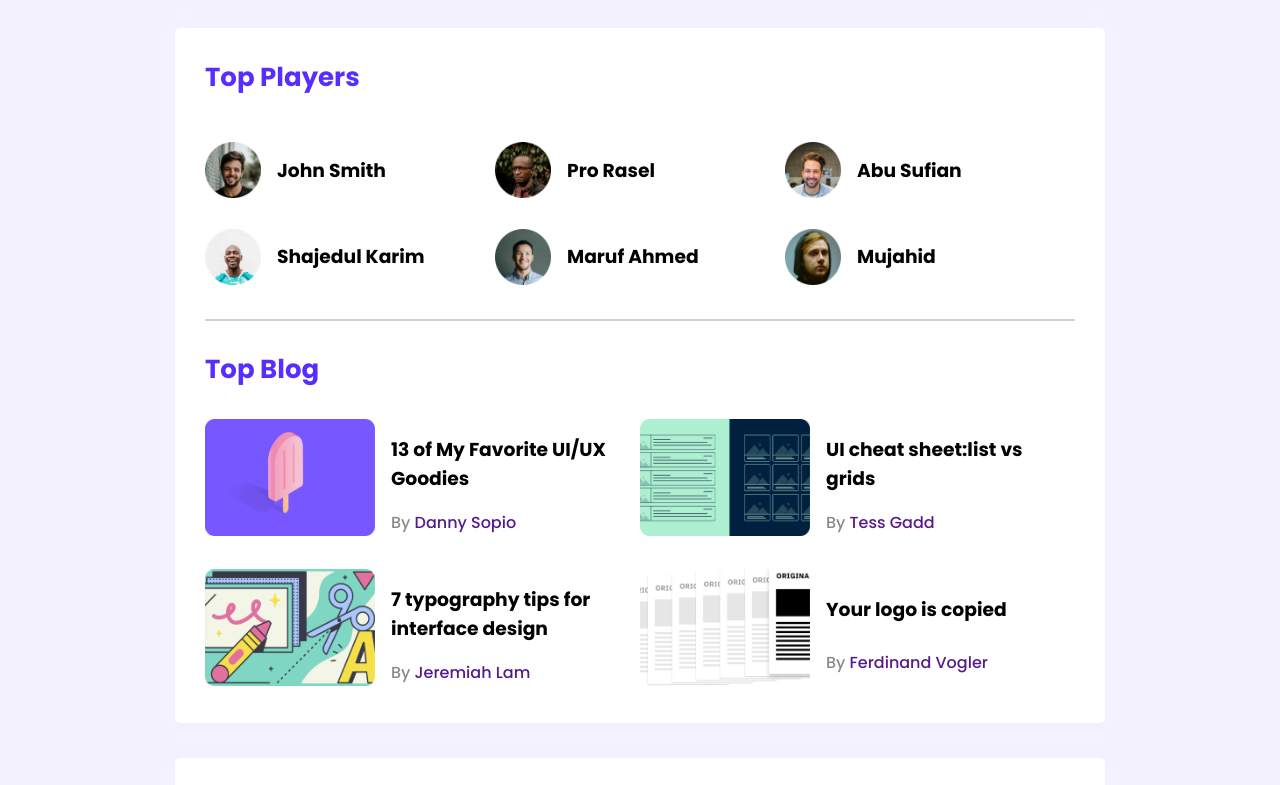
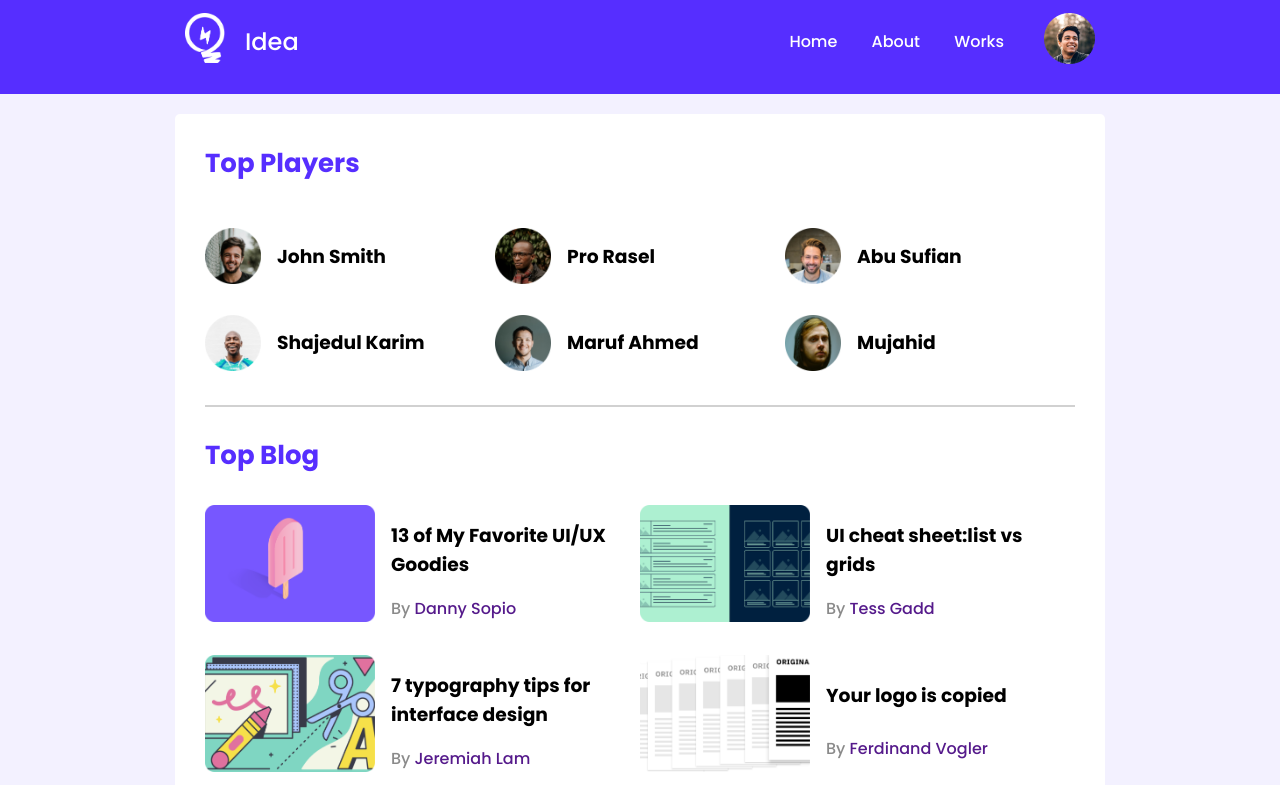
Before and after one commit to Naim-Rana/leader-board-css3, a plain HTML site: page index.html in a window 1280 px wide. Shown: the top 785 px of the page. Drawn offline with Linux system fonts and the light colour scheme.

Commit message:
added header and full nav bar

```diff
--- a/index.html
+++ b/index.html
@@ -8,14 +8,34 @@
     <!-- stylesheet -->
     <link rel="stylesheet" href="./styles/style.css">
 
+    <link rel="stylesheet" href="./styles/nav-style.css">
     <!-- font awesome logo -->
     <script src="https://kit.fontawesome.com/098e6f4764.js" crossorigin="anonymous"></script>
 </head>
 <body>
     <header>
-
+        <nav>
+            <div class="left-nav">
+                <div class="left-nav-logo">
+                    <img src="./images/icons/logo.png" alt="">
+                </div>
+                <p>Idea</p>
+            </div>
+            <div class="right-nav">
+                <div class="right-nav-ul">
+                    <ul>
+                        <li><a href="#">Home</a></li>
+                        <li><a href="#">About</a></li>
+                        <li><a href="#">Works</a></li>
+                    </ul>
+                </div>
+                <div class="right-nav-profile"><span><a href="#"><img src="./images/icons/profile.png" alt=""></a></span></div>
+            </div>
+        </nav>
     </header>
-    <!-- header end -->
+    <!-- ----------------------
+                 header end
+        -------------------- -->
     <main>
         <!--------------------------------------
              top players and top blogs start
--- /dev/null
+++ b/styles/nav-style.css
@@ -0,0 +1,63 @@
+body {
+    margin: 0;
+    padding: 0;
+}
+
+/* -----------------------
+        header style
+    ------------------------*/
+header {
+    width: 100%;
+    background-color: #562EFF;
+    height: 94px;
+}
+
+nav {
+    width: 910px;
+    margin: 0 auto;
+    display: flex;
+}
+
+.left-nav {
+    width: 50%;
+    display: flex;
+    justify-content: flex-start;
+    align-items: center;
+}
+
+.left-nav img {
+    width: 40px;
+    height: 50px;
+}
+
+.left-nav>p {
+    font-size: 24px;
+    padding-left: 20px;
+    color: white;
+}
+
+.right-nav {
+
+    width: 50%;
+    display: flex;
+    justify-content: flex-end;
+    align-items: center;
+
+}
+
+.right-nav ul>li {
+    display: inline;
+    padding-right: 10px;
+}
+
+.right-nav li>a {
+    text-decoration: none;
+    color: white;
+    margin-left: 20px;
+    margin-right: 0;
+    padding-right: 0
+}
+
+.right-nav-profile {
+    margin-left: 30px;
+}
--- a/styles/style.css
+++ b/styles/style.css
@@ -9,6 +9,8 @@
 body {
     font-family: 'Poppins', sans-serif;
     background-color: #F3F1FF;
+    margin: 0;
+    padding: 0;
 }
 
 main {
@@ -29,6 +31,10 @@ main {
     margin-bottom: 20px;
     border-radius: 5px;
 }
+
+/*----------------------
+         header style
+     -------------------- */
 
 /*------------------------
        top player style
```
